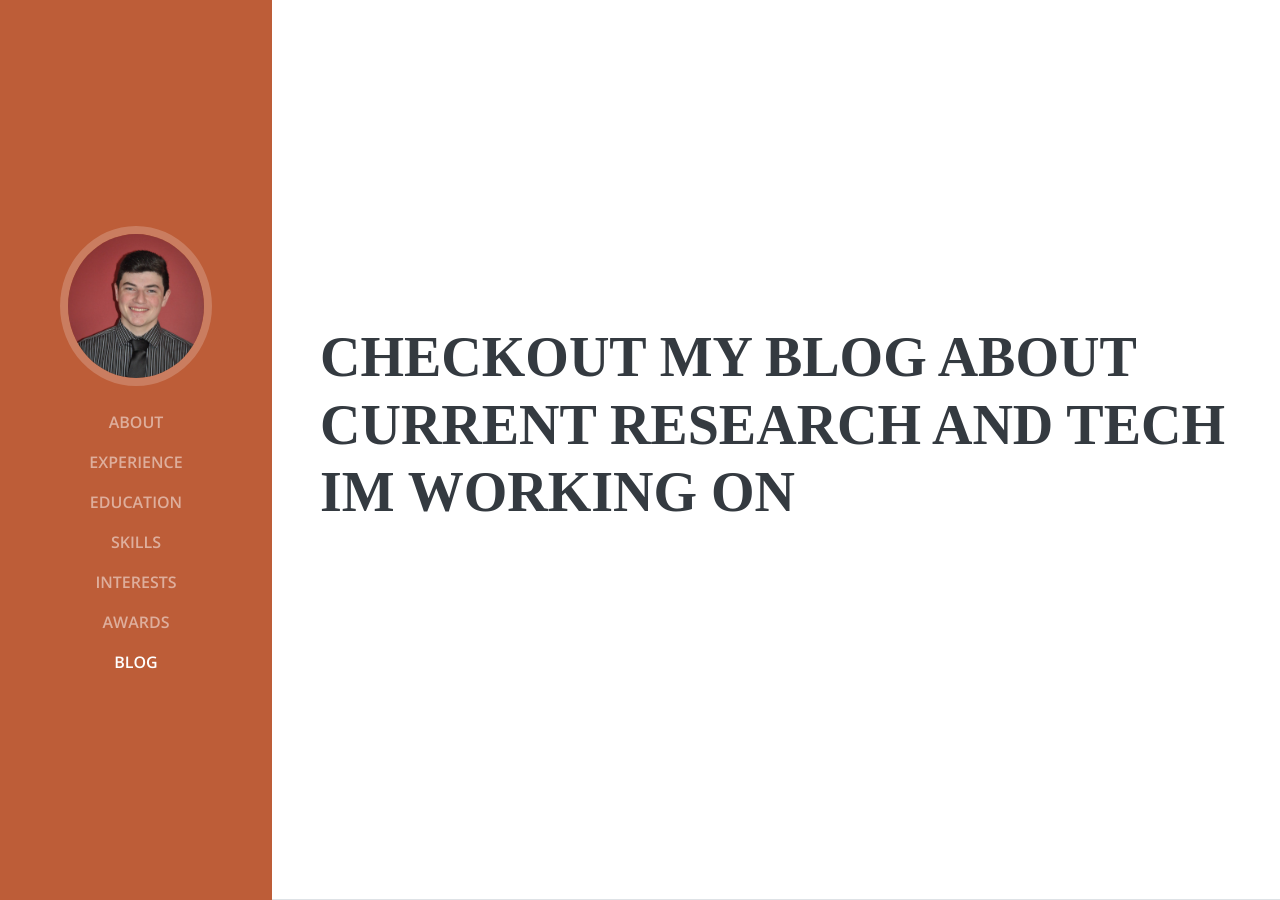
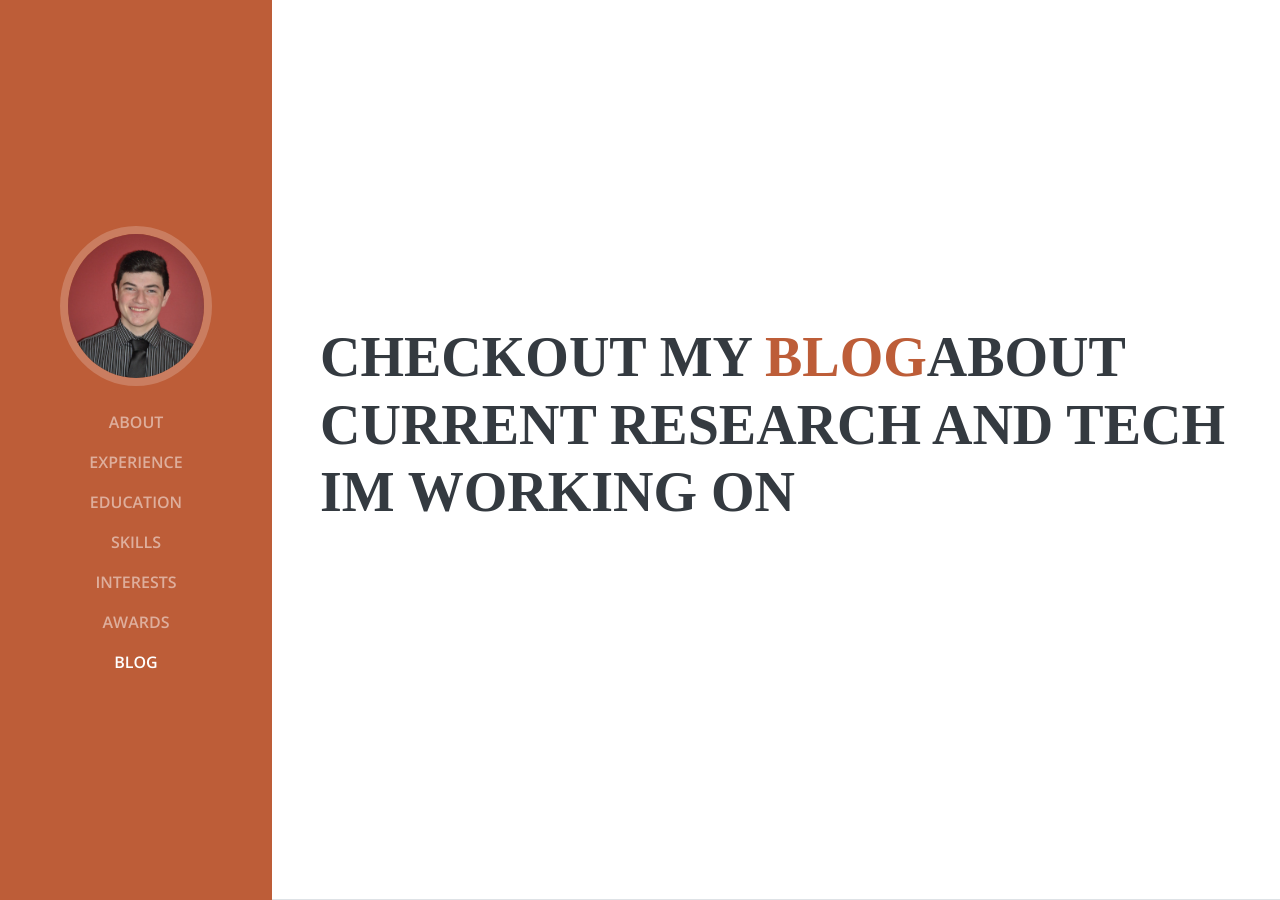
Before and after one commit to walshg3/old-website, a Jekyll site: the page index.html, which Jekyll copies as it is, in a window 1280 px wide and 900 px high, scrolled down 5808 px. Built offline with Jekyll 4.4.1, drawn with Linux system fonts in a browser that asks for light colours; some web fonts are replaced.

Commit message:
blog link

```diff
--- a/index.html
+++ b/index.html
@@ -374,7 +374,7 @@
       </section>
       <section class="resume-section p-3 p-lg-5 d-flex flex-column" id="blog">
         <div class="my-auto">
-          <h2 class="mb-5">Checkout my blog about current research and tech im working on </h2>
+          <h2 class="mb-5">Checkout my <a href="gregwalsh.tech/blog">Blog</a>about current research and tech im working on </h2>
         </div>
       </section>
 
```
